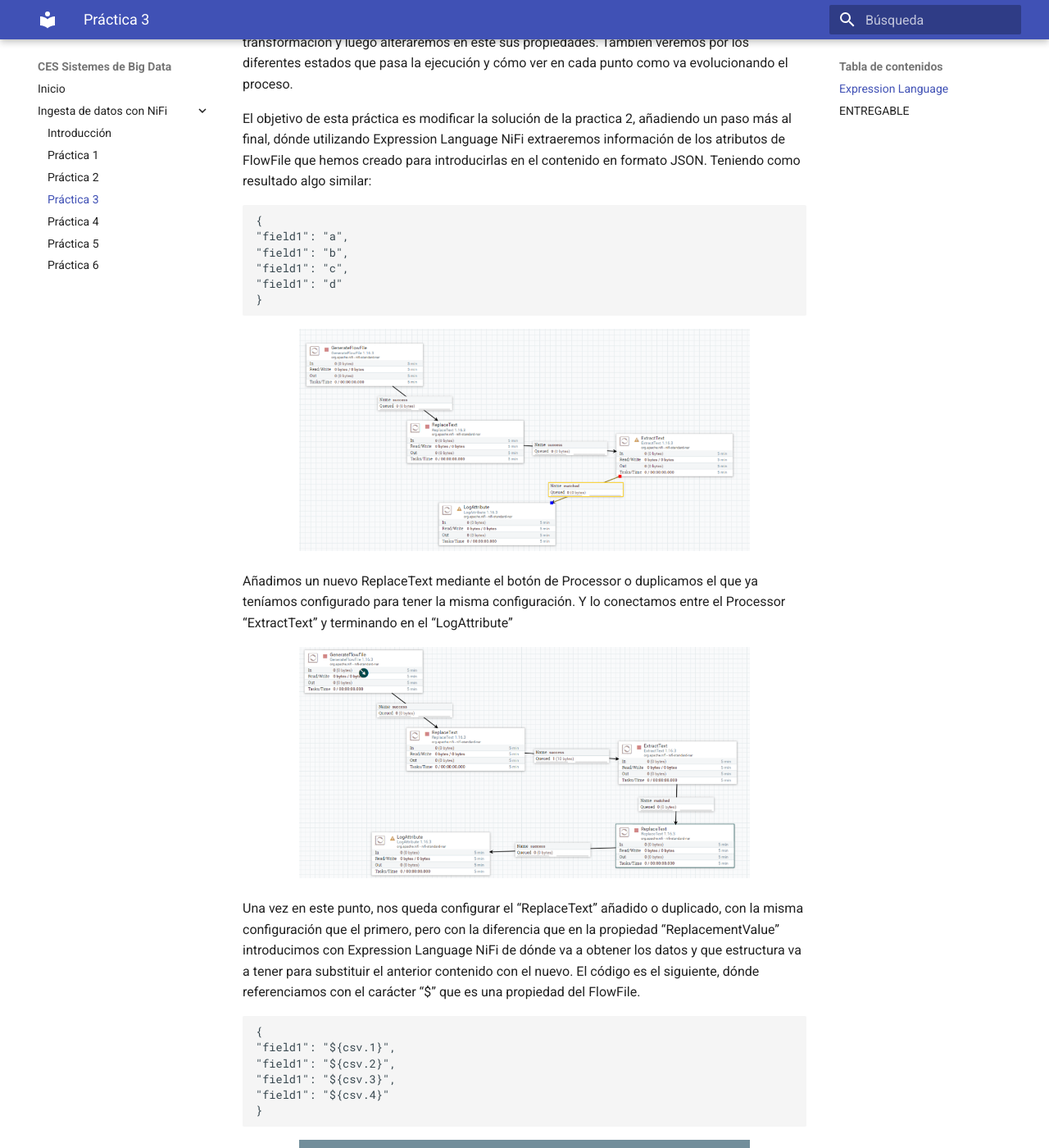
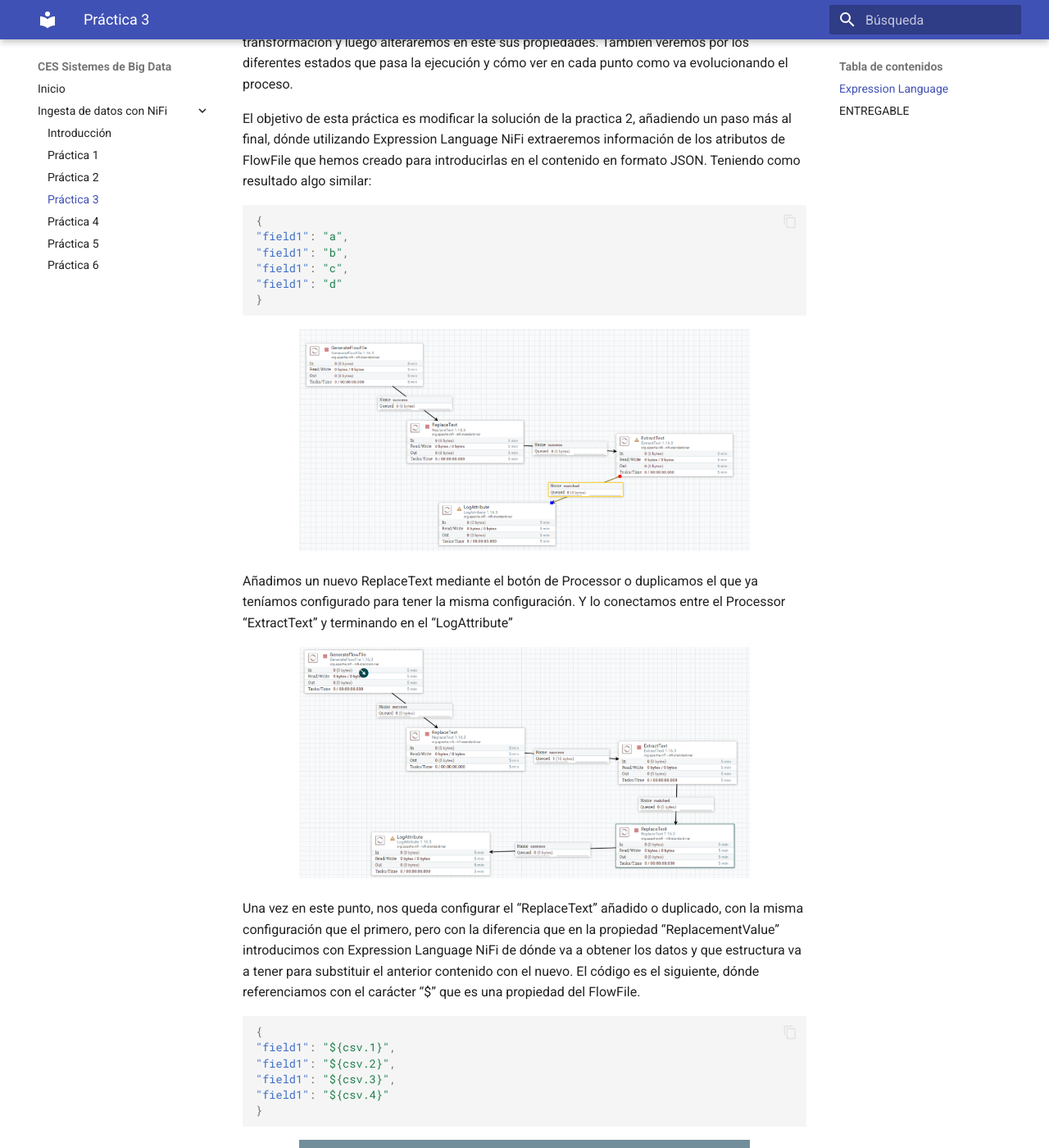
Before and after one commit to jorsodom/bigdata-sb, an MkDocs documentation site: the page built from docs/nifiPractica3.md, in a window 1280 px wide and 1400 px high, scrolled down 243 px. Shown: the whole window at 82% size. Built offline with MkDocs 1.6.1 and Material for MkDocs 9.7.7, drawn with Linux system fonts in a browser that asks for light colours; some of the changed text lies outside the part shown.

Commit message:
upd index page

```diff
--- a/mkdocs.yml
+++ b/mkdocs.yml
@@ -22,11 +22,20 @@ nav:
 theme:
   name: material
   language: es
+  features:
+    - content.code.copy
 
 markdown_extensions:
   - def_list
   - pymdownx.tasklist:
       custom_checkbox: true
+  - pymdownx.highlight:
+      anchor_linenums: true
+      line_spans: __span
+      pygments_lang_class: true
+  - pymdownx.inlinehilite
+  - pymdownx.snippets
+  - pymdownx.superfences
 
 extra:
   social:
```
